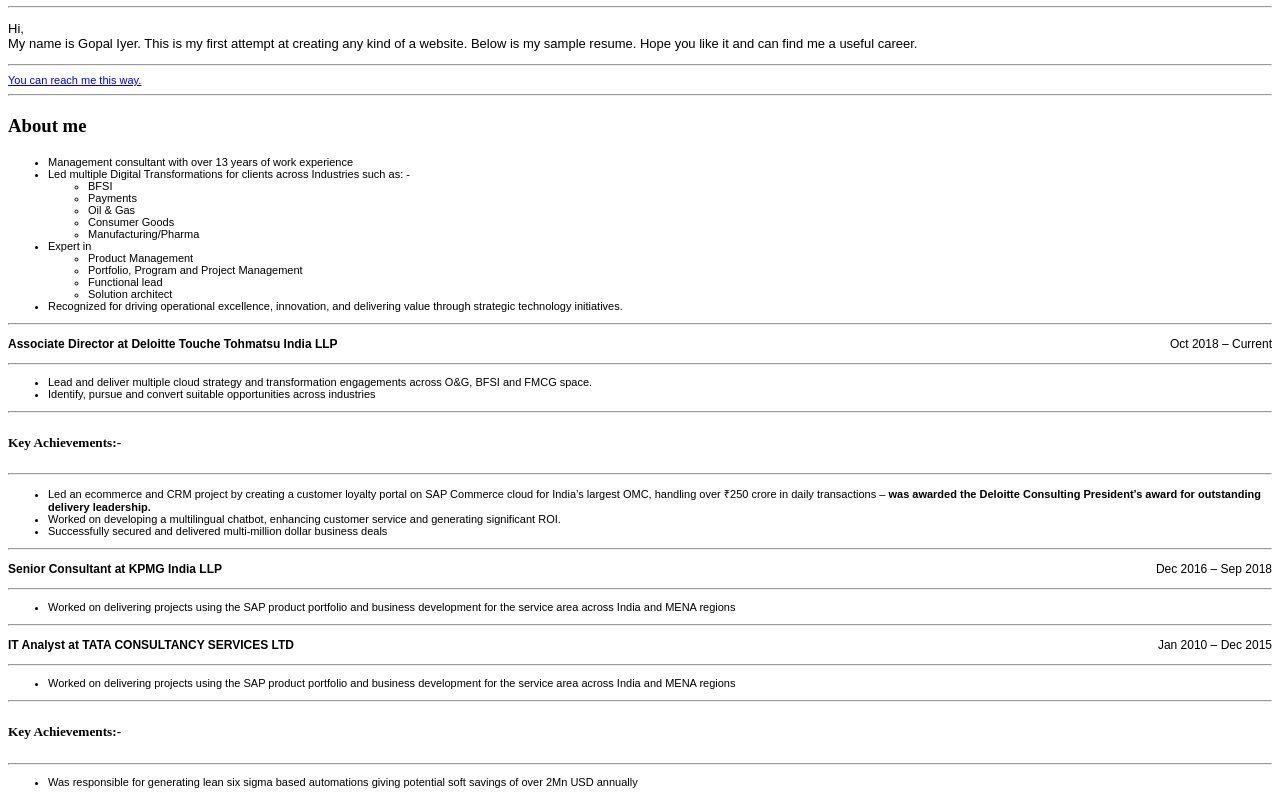
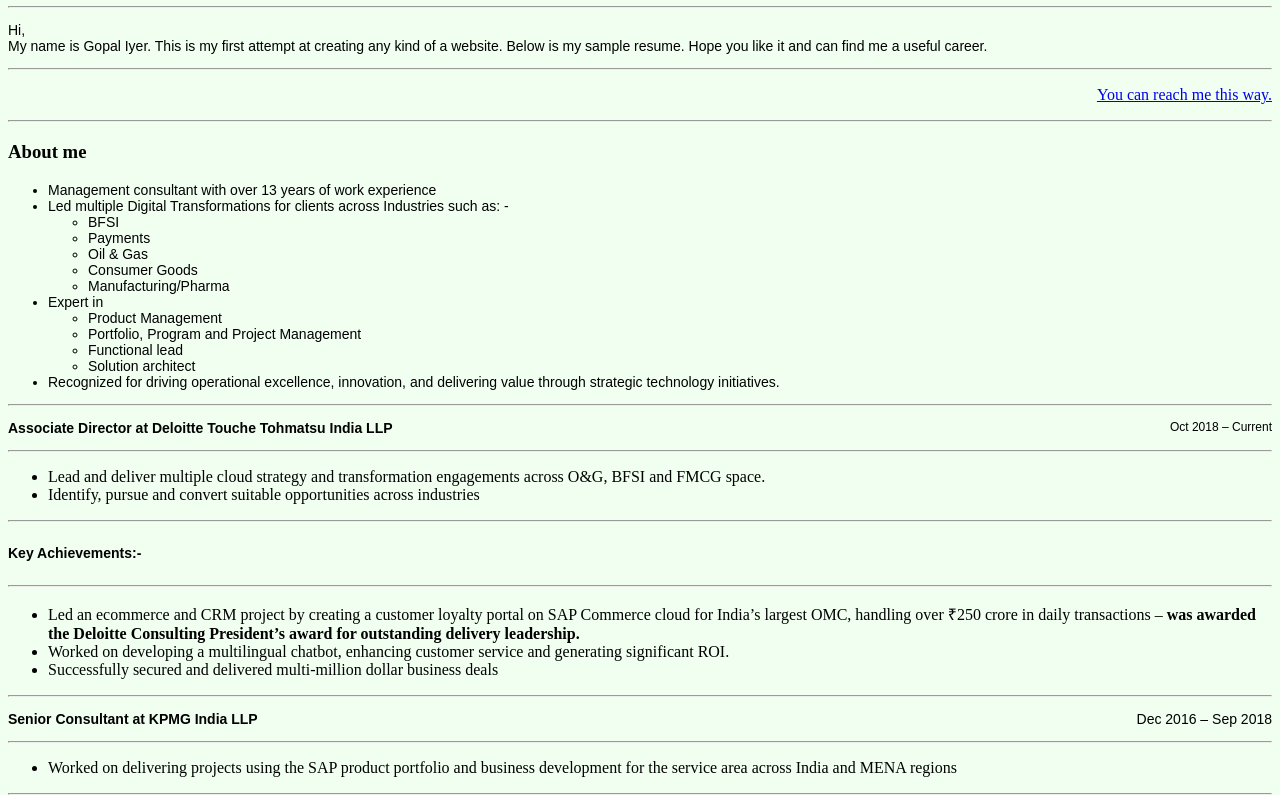
Before and after one commit to gopaliyer87/Gopal_resume, a plain HTML site: page index.html in a window 1280 px wide. Shown: the part 60-855 px from the top of the page. Drawn offline with Linux system fonts and the light colour scheme.

Commit message:
CSS & Space changes

```diff
--- a/index.html
+++ b/index.html
@@ -1,13 +1,14 @@
 <!DOCTYPE 'HTML'>
-<html lang="en">
+<html lang="en" style="background-color:rgb(241, 255, 240)">
 <head>
     <meta charset="UTF-8">
     <title>My Resume</title>
 </head>
 <body>
-<H1>Gopal Iyer Resume</H1>
+    <link rel="stylesheet" href="/resume.css"/>
+    <H1>Gopal Iyer Resume</H1>
 <hr>
-<p style="text-align:justify;font-family:Arial;font-size:13px;">
+<p class="describe">
     Hi, <br>
     My name is Gopal Iyer.
     This is my first attempt at creating any kind of a website.
@@ -15,12 +16,13 @@
 
 
 <hr>
-    <a style="font-family:arial;font-size:11px;text-align:center" href="Public/contact.html">You can reach me this way.</a>
+    <a href="Public/contact.html"><p style="text-align:right" class="describe2">
+        You can reach me this way.</p></a>
 <hr>
 
 
 <h3>About me</h3>
-                <ul style="font-family:arial;font-size:11px">
+                <ul class="describe">
                 <li>Management consultant with over 13 years of work experience</li>
                 <li>Led multiple Digital Transformations for clients across Industries such as: - </li>
                     <ul>
@@ -42,50 +44,55 @@
 
 <!-- Associate Director -->
 <hr>
-<p style="text-align:left;font-family:Arial;font-size:12px;"><strong>Associate Director at Deloitte Touche Tohmatsu India LLP</strong>
+<p class="describe" style="text-align:left"><strong>Associate Director at Deloitte Touche Tohmatsu India LLP</strong>
      <span style="float:right;font-size:12px;font-family:arial">Oct 2018 – Current</span>
 </p>
 
 <hr>
-    <ul style="font-family:arial;font-size:11px">
+    <ul class="describe2">
         <li>Lead and deliver multiple cloud strategy and transformation engagements across O&G, BFSI and FMCG space.</li>
         <li>Identify, pursue and convert suitable opportunities across industries</li>
     </ul>
     <hr>
-    <h5>Key Achievements:- </h5>
+    <h5 class="describe">Key Achievements:- </h5>
     <hr>
-    <ul style="font-family:arial;font-size:11px">
+    <ul class="describe2">
         <li>Led an ecommerce and CRM project by creating a customer loyalty portal on SAP Commerce cloud for India’s largest OMC, handling over ₹250 crore in daily transactions – <strong>was awarded the Deloitte Consulting President’s award for outstanding delivery leadership.</strong></li>
         <li>Worked on developing a multilingual chatbot, enhancing customer service and generating significant ROI.</li>
         <li>Successfully secured and delivered multi-million dollar business deals</li>
     </ul>
 <!-- Senior Con -->
     <hr>
-    <p style="text-align:left;font-family:Arial;font-size:12px;"><strong>Senior Consultant at KPMG India LLP</strong>
-         <span style="float:right;font-size:12px;font-family:arial">Dec 2016 – Sep 2018</span>
+    <p class="describe"><strong>Senior Consultant at KPMG India LLP</strong>
+         <span style="float:right;">Dec 2016 – Sep 2018</span>
     </p>
 
     <hr>
-        <ul style="font-family:arial;font-size:11px">
+        <ul class="describe2">
             <li>Worked on delivering projects using the SAP product portfolio and business development for the service area across India and MENA regions</li>
         </ul>
 
 <!-- ITA -->
 <hr>
-    <p style="text-align:left;font-family:Arial;font-size:12px;"><strong>IT Analyst at TATA CONSULTANCY SERVICES LTD</strong>
-         <span style="float:right;font-size:12px;font-family:arial">Jan 2010 – Dec 2015</span>
+    <p style="text-align:left" class="describe"><strong>IT Analyst at TATA CONSULTANCY SERVICES LTD</strong>
+         <span style="float:right">Jan 2010 – Dec 2015</span>
     </p>
 
     <hr>
-        <ul style="font-family:arial;font-size:11px">
+        <ul class="describe2">
             <li>Worked on delivering projects using the SAP product portfolio and business development for the service area across India and MENA regions</li>
         </ul>
         <hr>
-        <h5>Key Achievements:- </h5>
+        <h5 class="describe">Key Achievements:- </h5>
         <hr>
-        <ul style="font-family:arial;font-size:11px">
+        <ul class="describe2">
             <li>Was responsible for generating lean six sigma based automations giving potential soft savings of over 2Mn USD annually</li>
         </ul>
 
 </p>
+
+
+
+
+<!-- End of text -->
 </body>
--- a/resume.css
+++ b/resume.css
@@ -11,3 +11,9 @@
 .dates {
     text-align: right;
 }
+
+.describe {
+    font-size: 14px;
+    font-family:'Arial';
+
+}
```
